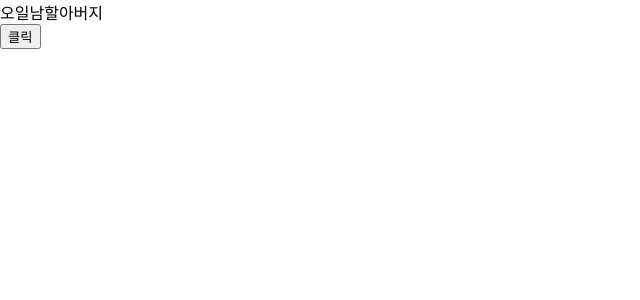
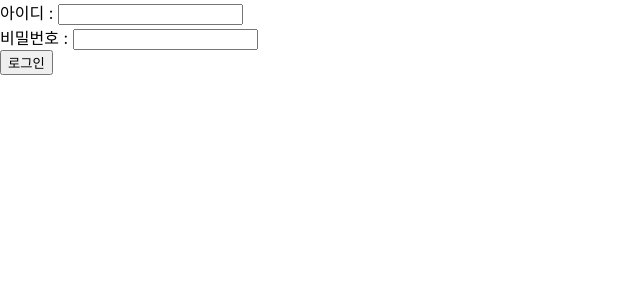
Before and after one commit to 9mean2/React_First-Start, a React (Create React App) app: page / in a window 1280 px wide. Shown: the top 300 px of the page, without its empty margins (0-640 px from the left). Built offline with nearby package versions, Linux system fonts and the light colour scheme.

Commit message:
feat: state를 이용한 예제 문제 풀기, 아이디 패스워드

```diff
--- a/src/App.js
+++ b/src/App.js
@@ -1,18 +1,45 @@
 import React, { useState } from "react";
 
 function App() {
-  const [name, setName] = useState("오일남할아버지");
+  const [id, setId] = useState("");
+  const [password, setPassword] = useState("");
+
+  console.log("id", id);
+  console.log("password", password);
+
+  //id 필드가 변경될 경우
+  const onIdChaneHandler = (event) => {
+    setId(event.target.value);
+  };
+
+  //password 필드가 변경될 경우
+  const onPasswordChaneHandler = (event) => {
+    setPassword(event.target.value);
+  };
 
   return (
     <div>
-      {name}
-      <br />
+      <div>
+        아이디 : <input type="text" value={id} onChange={onIdChaneHandler} />
+      </div>
+      <div>
+        비밀번호 :{" "}
+        <input
+          type="password"
+          value={password}
+          onChange={onPasswordChaneHandler}
+        />
+      </div>
       <button
-        onClick={function () {
-          setName("숨겨진 반전 ㄷㄷ");
+        onClick={() => {
+          alert(
+            `고객님이 입력하신 아이디는 ${id}이며, 패스워드는 ${password}입니다.`
+          );
+          setId("");
+          setPassword("");
         }}
       >
-        클릭
+        로그인
       </button>
     </div>
   );
```
